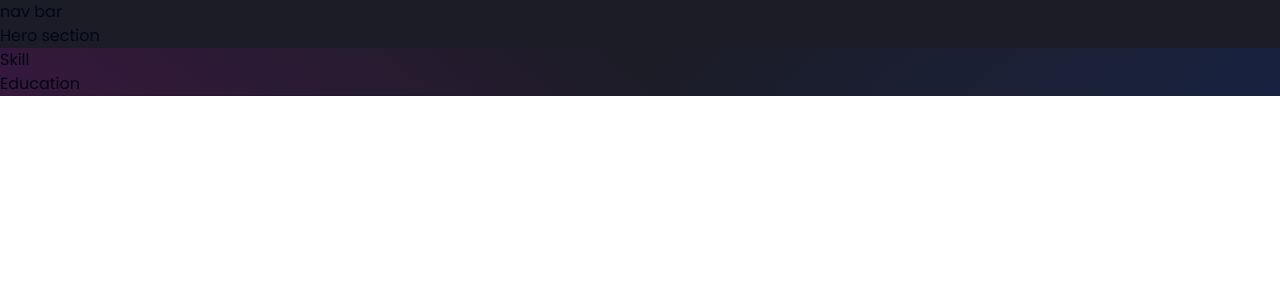
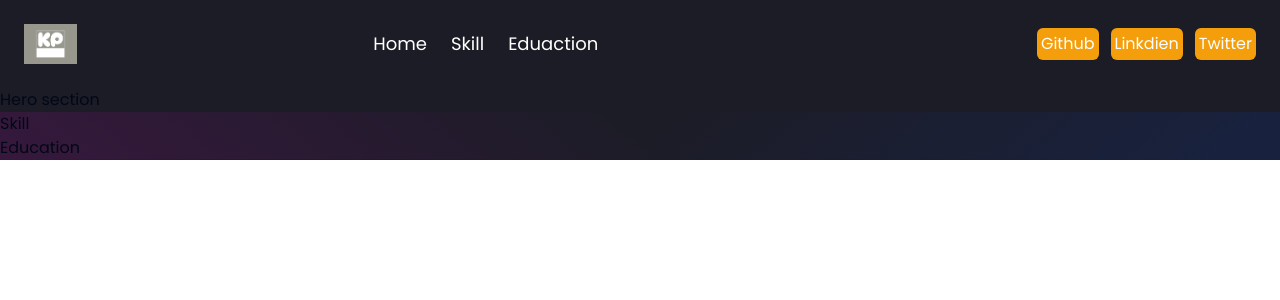
Before and after one commit to kaustubh1211/My-portfolio, a React (Create React App) app: page / in a window 1280 px wide. Shown: the top 300 px of the page. Built offline with nearby package versions, Linux system fonts and the light colour scheme.

Commit message:
navbar added

```diff
--- a/src/navbar/index.js
+++ b/src/navbar/index.js
@@ -1,13 +1,81 @@
+import React, { useState } from "react";
+import { Link } from "react-router-dom";
 
-import React from 'react'
-
-
-
-export default function navbar() {
+export default function Navbar() {
+  const [isOpen, setIsOpen] = useState(false);
   return (
     <div>
-      nav bar
-
+      <nav className="flex items-center justify-between flex-wrap p-6">
+        <div className="flex items-center flex-shrink-0 text-white mr-6 lg:mr-72">
+          <img
+            src=" /kp-high-resolution-logo.jpeg"
+            className="w-100 h-10 mr-2"
+            alt="kp-high-resolution-logo"
+          />
+        </div>
+        <div className="block lg:hidden">
+          <button
+            onClick={() => setIsOpen(!isOpen)}
+            className="flex items-center px-3 py-2 rounded text-black-500 hover:text-black-400"
+          >
+            <svg
+              className={`fill-current h-3 w-3 bg-white ${
+                isOpen ? "hidden" : "block"
+              }`}
+              viewBox="0 0 20 20"
+              xmlns="http://www.w3.org/2000/svg"
+            >
+              <path d="M0 3h20v2H0V3zm0 6h20v2H0V9zm0 6h20v2H0v-2z" />
+            </svg>
+            <svg
+              className={`fill-current h-3 w-3 bg-white ${
+                isOpen ? "block" : "hidden"
+              }`}
+              viewBox="0 0 20 20"
+              xmlns="http://www.w3.org/2000/svg"
+            >
+              <path d="M10 8.586L2.929 1.515 1.515 2.929 8.586 10l-7.071 7.071 1.414 1.414L10 11.414l7.071 7.071 1.414-1.414L11.414 10l7.071-7.071-1.414-1.414L10 8.586z" />
+            </svg>
+          </button>
+        </div>
+        <div
+          className={`w-full block flex-grow lg:flex lg:items-center lg:w-auto ${
+            isOpen ? "block" : "hidden"
+          }`}
+        >
+          <div className="text-lg lg:flex-grow   ">
+            <a
+              href="#"
+              className="block mt-4 lg:inline-block lg:mt-0 text-white-200 mr-6 text-white "
+            >
+              Home
+            </a>
+            <a
+              href="#"
+              className="block mt-4 lg:inline-block lg:mt-0 text-white-200 mr-6 text-white"
+            >
+              Skill
+            </a>
+            <a
+              href="#"
+              className="block mt-4 lg:inline-block lg:mt-0 text-white-200 mr-3 text-white"
+            >
+              Eduaction
+            </a>
+          </div>
+          <div className=" gap-3 flex ">
+            <button className="inline-flex items-center bg-amber-500 border-0 py-1 px-1 text-white rounded-md">
+              Github
+            </button>
+            <button className="inline-flex items-center bg-amber-500 border-0 py-1 px-1 text-white rounded-md">
+              Linkdien
+            </button>
+            <button className="inline-flex items-center bg-amber-500 border-0 py-1 px-1 text-white rounded-md ">
+              Twitter
+            </button>
+          </div>
+        </div>
+      </nav>
     </div>
-  )
+  );
 }
```
Also changed, not shown: public/kp-high-resolution-logo.jpeg (added).
